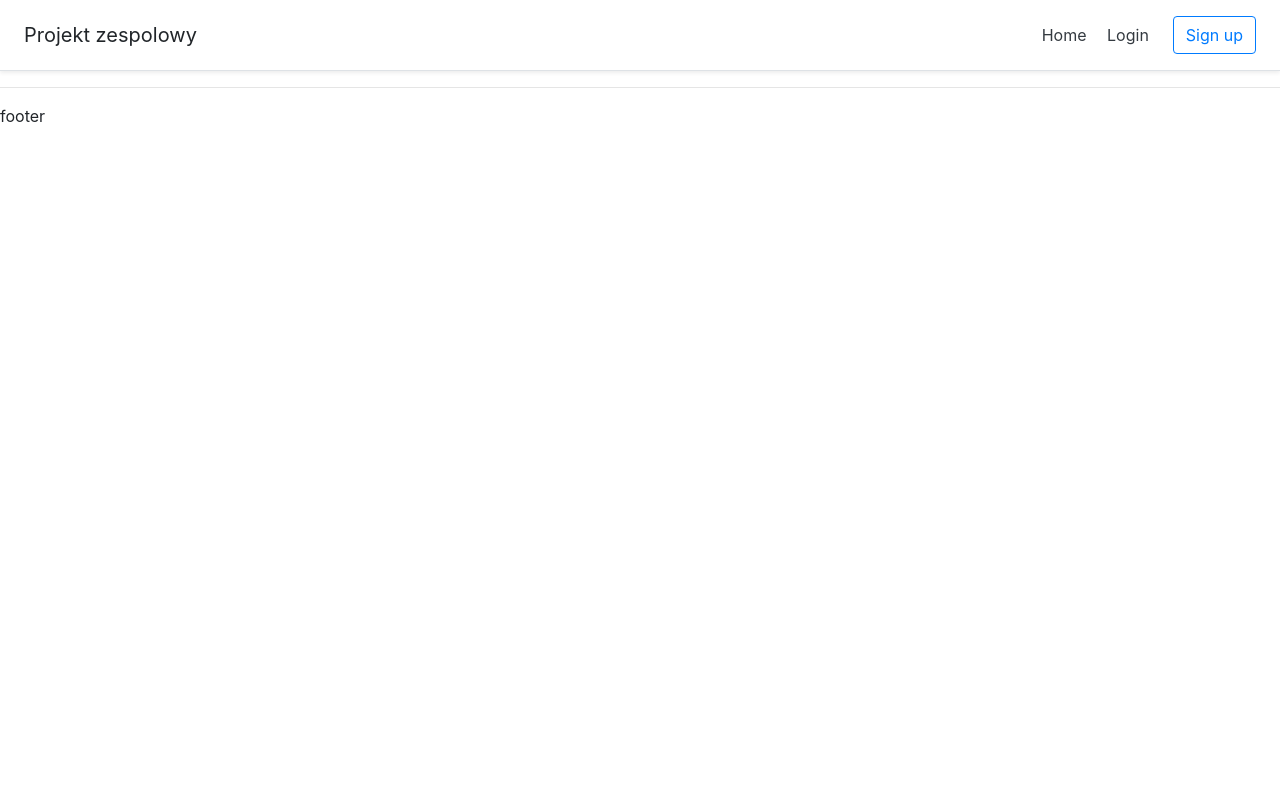
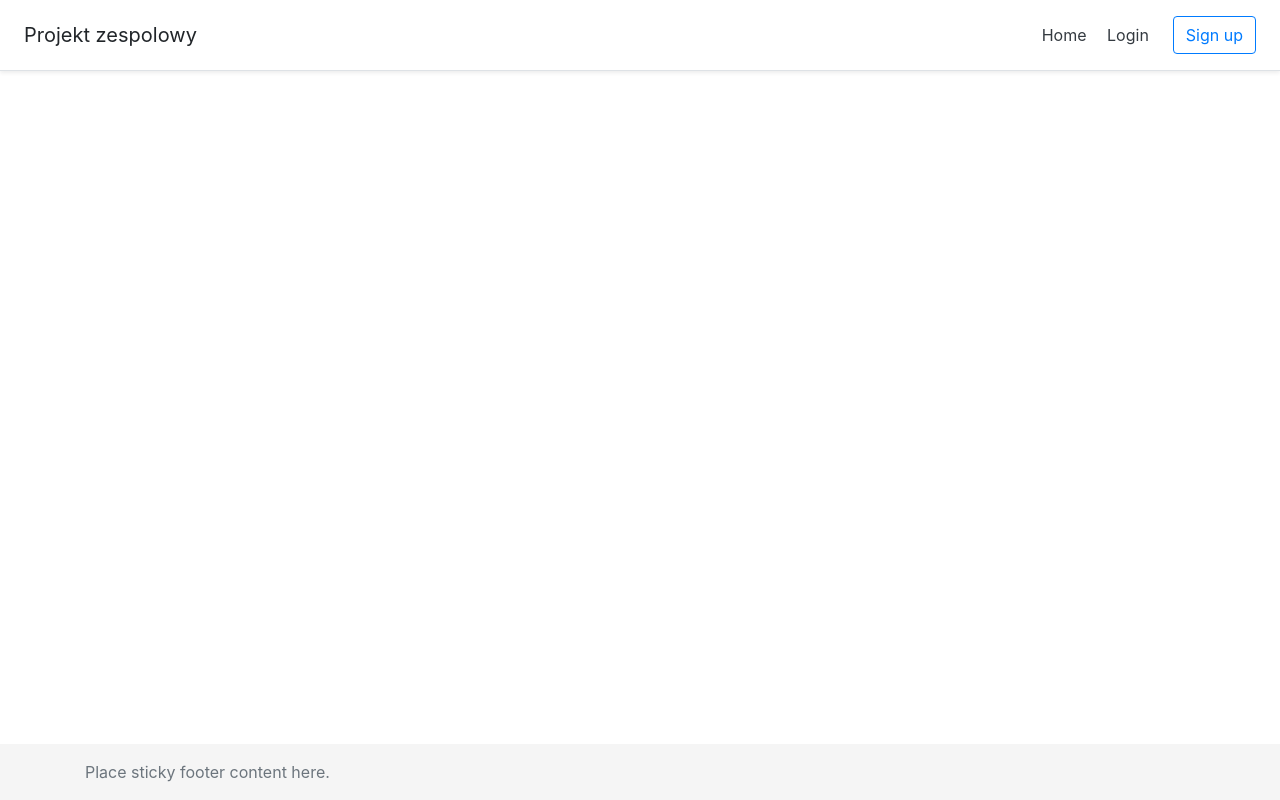
Before and after one commit to MagiciansRed/Projekt-zespolowy, a Django app: page / in a window 1280 px wide. Run offline with Django 3.2, Linux system fonts and the light colour scheme; parts of the project's set-up code (start-up, migrations or seed data) failed here and were passed over; some libraries are stand-ins or nearby versions.

Commit message:
made the footer stick to the bottom of the page

```diff
--- a/templates/snippets/footer.html
+++ b/templates/snippets/footer.html
@@ -1,8 +1,35 @@
-<footer>
-	<hr>
-	<p>footer</p>
+<style>
+    main > .container {
+        padding: 60px 15px 0;
+    }
+
+    .footer {
+        background-color: #f5f5f5;
+        position: absolute;
+        bottom: 0;
+        width: 100%;
+    }
+
+    .footer > .container {
+        padding-right: 15px;
+        padding-left: 15px;
+    }
+
+
+</style>
+
+<footer class="footer mt-auto py-3">
+    <div class="container">
+        <span class="text-muted">Place sticky footer content here.</span>
+    </div>
 </footer>
 
-<script src="https://code.jquery.com/jquery-3.3.1.slim.min.js" integrity="sha384-q8i/X+965DzO0rT7abK41JStQIAqVgRVzpbzo5smXKp4YfRvH+8abtTE1Pi6jizo" crossorigin="anonymous"></script>
-<script src="https://cdnjs.cloudflare.com/ajax/libs/popper.js/1.14.7/umd/popper.min.js" integrity="sha384-UO2eT0CpHqdSJQ6hJty5KVphtPhzWj9WO1clHTMGa3JDZwrnQq4sF86dIHNDz0W1" crossorigin="anonymous"></script>
-<script src="https://stackpath.bootstrapcdn.com/bootstrap/4.3.1/js/bootstrap.min.js" integrity="sha384-JjSmVgyd0p3pXB1rRibZUAYoIIy6OrQ6VrjIEaFf/nJGzIxFDsf4x0xIM+B07jRM" crossorigin="anonymous"></script>
+<script src="https://code.jquery.com/jquery-3.3.1.slim.min.js"
+        integrity="sha384-q8i/X+965DzO0rT7abK41JStQIAqVgRVzpbzo5smXKp4YfRvH+8abtTE1Pi6jizo"
+        crossorigin="anonymous"></script>
+<script src="https://cdnjs.cloudflare.com/ajax/libs/popper.js/1.14.7/umd/popper.min.js"
+        integrity="sha384-UO2eT0CpHqdSJQ6hJty5KVphtPhzWj9WO1clHTMGa3JDZwrnQq4sF86dIHNDz0W1"
+        crossorigin="anonymous"></script>
+<script src="https://stackpath.bootstrapcdn.com/bootstrap/4.3.1/js/bootstrap.min.js"
+        integrity="sha384-JjSmVgyd0p3pXB1rRibZUAYoIIy6OrQ6VrjIEaFf/nJGzIxFDsf4x0xIM+B07jRM"
+        crossorigin="anonymous"></script>
```
